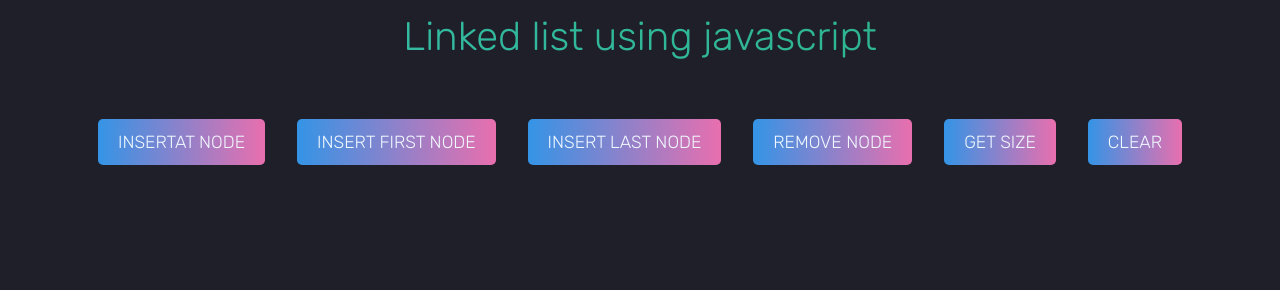
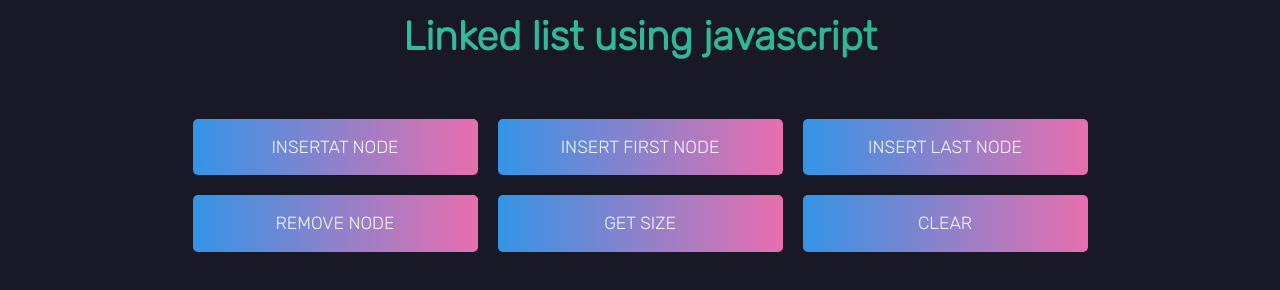
Before and after one commit to maddy42031/LinkedList, a plain HTML site: page index.html in a window 1280 px wide. Shown: the part 348-638 px from the top of the page. Drawn offline with nearby package versions, Linux system fonts and the light colour scheme; a web font is replaced by a local one.

Commit message:
LinkedList using JS

```diff
--- a/index.css
+++ b/index.css
@@ -7,7 +7,8 @@
   background-color: hotpink;
 }
 body {
-  background-color: rgb(31, 31, 42);
+
+  background-color:rgb(24, 24, 38) ;
   color: rgb(214, 215, 223);
   font-family: "Rubik", Courier, monospace;
 }
@@ -77,11 +78,8 @@ nav {
   );
   -webkit-background-clip: text;
   -webkit-text-fill-color: transparent;
+  font-weight: 600;
 }
-.bg {
-  background-color: aqua;
-}
-
 .btn-grad {
   background-image: linear-gradient(
     to right,
@@ -92,7 +90,7 @@ nav {
 }
 .btn-grad {
   margin: 10px;
-  padding: 10px 20px;
+  padding: 15px 20px;
   text-align: center;
   text-transform: uppercase;
   transition: 0.5s;
@@ -110,9 +108,10 @@ nav {
   text-decoration: none;
 }
 .listDiv{
-    background-color: rgb(24, 24, 38);
+    background-color: rgb(42, 42, 52);
     border-radius: 10px;
     color: rgb(193, 193, 198);
+    padding: .9rem .8rem .1rem 1rem;
     font-size: 1.2rem;
 }
 @media only screen and (max-width:500px) {
--- a/index.html
+++ b/index.html
@@ -36,24 +36,32 @@
     </nav>
     <h1 class="heading">Linked list using javascript</h1>
     <div class="container-sm mt-5">
-      <div class="row-col-1">
       <div
-          class="col d-flex justify-content-around flex-sm-column flex-lg-row"
+        class="row row-cols-1 row-cols-sm-2 row-cols-md-4 justify-content-center"
       >
-          <button id="insertNode" class="btn-grad">INSERTAT NODE</button>
-          <button id="insertFirstNode" class="btn-grad">
+        <button class="col-11 col-sm-11 col-md-3 btn-grad" id="insertNode">
+          INSERTAT NODE
+        </button>
+        <button class="col-11 col-sm-11 col-md-3 btn-grad" id="insertFirstNode">
           INSERT FIRST NODE
         </button>
-          <button id="insertLastNode" class="btn-grad">INSERT LAST NODE</button>
-          <button id="removeNode" class="btn-grad">REMOVE NODE</button>
-          <button id="getSize" class="btn-grad">GET SIZE</button>
-          <button id="clear" class="btn-grad">CLEAR</button>
+        <button class="col-11 col-sm-11 col-md-3 btn-grad" id="insertLastNode">
+          INSERT LAST NODE
+        </button>
+        <button class="col-11 col-sm-11 col-md-3 btn-grad" id="removeNode">
+          REMOVE NODE
+        </button>
+        <button class="col-11 col-sm-11 col-md-3 btn-grad" id="getSize">
+          GET SIZE
+        </button>
+        <button class="col-11 col-sm-11 col-md-3 btn-grad" id="clear">
+          CLEAR
+        </button>
       </div>
       <div
         id="insertLinkedlistElements"
-          class="col d-flex flex-column mt-3"
+        class="row-cols-1 justify-content-center mt-3"
       ></div>
-      </div>
     </div>
     <script
       src="https://cdn.jsdelivr.net/npm/bootstrap@5.1.3/dist/js/bootstrap.bundle.min.js"
--- a/index.js
+++ b/index.js
@@ -90,7 +90,7 @@ class LinkedList {
       let P1Attr = document.createAttribute("class");
       let P2Attr = document.createAttribute("class");
       let P3Attr = document.createAttribute("class");
-      DIVAttr.value = "listDiv mt-4 mb-4 p-3";
+      DIVAttr.value = "listDiv mt-4 mb-4";
       P1Attr.value = "indexVal";
       P2Attr.value = "currentVal";
       P3Attr.value = "nextVal";
```
Lines whose indentation alone changed are shown as unchanged.
